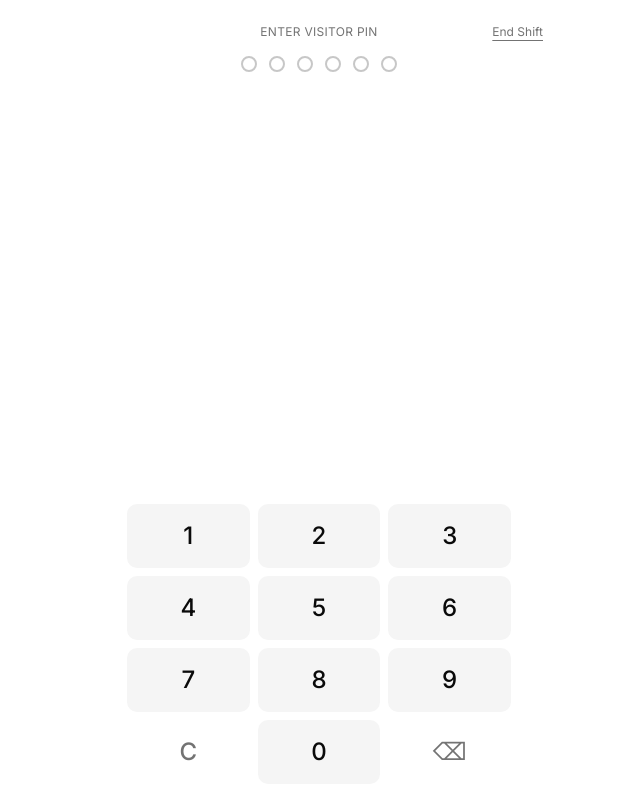
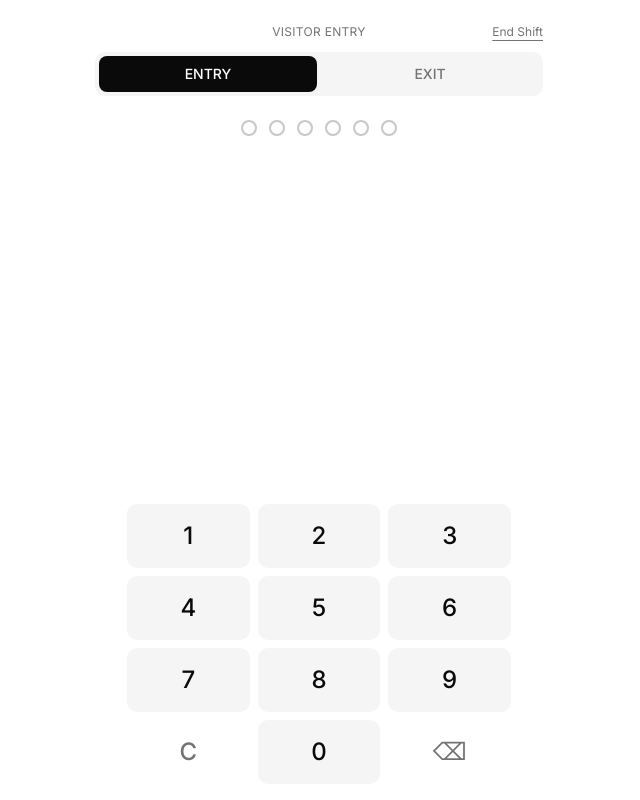
Before and after one commit to projectosb416/access-control-platform, a Next.js app: page /guard/entry in a window 1280 px wide. Shown: the whole page, without its empty margins (321-961 px from the left). Built offline with nearby package versions, Linux system fonts and the light colour scheme.

Commit message:
feat(guard): ENTRY/EXIT mode toggle (Phase 9)

```diff
--- a/app/guard/entry/page.tsx
+++ b/app/guard/entry/page.tsx
@@ -15,6 +15,8 @@ import {
 } from '@/components/ui/alert-dialog'
 import { playTierSound } from '@/lib/guard/sound'
 import { nextEntryKey } from '@/lib/guard/idempotency'
+
+type Direction = 'entry' | 'exit'
 
 type ResultCode =
   | 'GRANTED'
@@ -40,7 +42,6 @@ interface ResultPresentation {
 }
 
 // Presentation rules — see docs/phase-8/operational-states.md.
-// Guard-facing label is distinct per result code. Tier is shared.
 const PRESENTATION: Record<ResultCode, ResultPresentation> = {
   GRANTED: {
     tier: 'positive',
@@ -70,7 +71,7 @@ const PRESENTATION: Record<ResultCode, ResultPresentation> = {
   DENIED: {
     tier: 'warning',
     label: 'DENIED',
-    subtext: (r) => r ?? 'Entry not permitted',
+    subtext: (r) => r ?? 'Not permitted',
   },
   INVALID_PIN: {
     tier: 'negative',
@@ -123,15 +124,6 @@ interface ApiResult {
 const PIN_LENGTH = 6
 const SESSION_STORAGE_KEY = 'guard_shift_session_id'
 
-// ---------------------------------------------------------------------------
-// Real API call. Errors are normalised into result codes so the caller
-// has a single shape to handle.
-//
-//   200 → result_code from body
-//   401 → session expired; caller redirects to /guard
-//   5xx / network → SYSTEM_UNAVAILABLE result
-// ---------------------------------------------------------------------------
-
 class SessionExpiredError extends Error {
   constructor() {
     super('SESSION_EXPIRED')
@@ -139,7 +131,10 @@ class SessionExpiredError extends Error {
   }
 }
 
-async function callEntryApi(pin: string): Promise<ApiResult> {
+async function callGuardApi(
+  pin: string,
+  direction: Direction,
+): Promise<ApiResult> {
   const sessionId =
     typeof window !== 'undefined'
       ? window.sessionStorage.getItem(SESSION_STORAGE_KEY)
@@ -147,12 +142,12 @@ async function callEntryApi(pin: string): Promise<ApiResult> {
 
   const body: { pin: string; idempotency_key?: string } = { pin }
   if (sessionId) {
-    body.idempotency_key = nextEntryKey(sessionId, 'entry')
+    body.idempotency_key = nextEntryKey(sessionId, direction)
   }
 
   let res: Response
   try {
-    res = await fetch('/api/guard/entry', {
+    res = await fetch(`/api/guard/${direction}`, {
       method: 'POST',
       headers: { 'Content-Type': 'application/json' },
       body: JSON.stringify(body),
@@ -194,13 +189,14 @@ export default function GuardEntryPage() {
   const [pin, setPin] = useState('')
   const [submitting, setSubmitting] = useState(false)
   const [result, setResult] = useState<ApiResult | null>(null)
+  const [mode, setMode] = useState<Direction>('entry')
   const [endShiftOpen, setEndShiftOpen] = useState(false)
 
   const submitPin = useCallback(
-    async (value: string) => {
+    async (value: string, direction: Direction) => {
       setSubmitting(true)
       try {
-        const res = await callEntryApi(value)
+        const res = await callGuardApi(value, direction)
         setResult(res)
       } catch (err) {
         if (err instanceof SessionExpiredError) {
@@ -216,12 +212,10 @@ export default function GuardEntryPage() {
   )
 
   const handleEndShift = useCallback(async () => {
-    // Best-effort end. Never block the guard on a failing call — always
-    // clear local state and return to login.
     try {
       await fetch('/api/guard-session/end', { method: 'POST' })
     } catch {
-      // ignore
+      // Best-effort. Never block the guard on a failing call.
     }
     window.sessionStorage.removeItem(SESSION_STORAGE_KEY)
     router.replace('/guard')
@@ -235,7 +229,7 @@ export default function GuardEntryPage() {
     setPin(next)
 
     if (next.length === PIN_LENGTH) {
-      void submitPin(next)
+      void submitPin(next, mode)
     }
   }
 
@@ -302,9 +296,9 @@ export default function GuardEntryPage() {
   // ----- Input state -----
   return (
     <main className="flex flex-1 flex-col px-4 pt-6 pb-4">
-      <header className="relative mb-4 flex items-center justify-center">
+      <header className="relative mb-3 flex items-center justify-center">
         <p className="text-muted-foreground text-xs tracking-wide uppercase">
-          Enter visitor PIN
+          {mode === 'entry' ? 'Visitor entry' : 'Visitor exit'}
         </p>
         <button
           type="button"
@@ -315,7 +309,11 @@ export default function GuardEntryPage() {
         </button>
       </header>
 
-      <PinDots pin={pin} />
+      <ModeToggle mode={mode} onChange={setMode} disabled={submitting} />
+
+      <div className="mt-6">
+        <PinDots pin={pin} />
+      </div>
 
       <div className="mt-auto">
         <Keypad
@@ -343,6 +341,46 @@ export default function GuardEntryPage() {
         </AlertDialogContent>
       </AlertDialog>
     </main>
+  )
+}
+
+// ---------------------------------------------------------------------------
+
+function ModeToggle({
+  mode,
+  onChange,
+  disabled,
+}: {
+  mode: Direction
+  onChange: (d: Direction) => void
+  disabled: boolean
+}) {
+  const base =
+    'flex-1 py-2 text-sm font-medium transition-colors select-none rounded-md'
+  const active = 'bg-foreground text-background'
+  const inactive = 'text-muted-foreground hover:text-foreground'
+
+  return (
+    <div className="bg-muted flex gap-1 rounded-lg p-1">
+      <button
+        type="button"
+        onClick={() => onChange('entry')}
+        disabled={disabled}
+        className={`${base} ${mode === 'entry' ? active : inactive}`}
+        aria-pressed={mode === 'entry'}
+      >
+        ENTRY
+      </button>
+      <button
+        type="button"
+        onClick={() => onChange('exit')}
+        disabled={disabled}
+        className={`${base} ${mode === 'exit' ? active : inactive}`}
+        aria-pressed={mode === 'exit'}
+      >
+        EXIT
+      </button>
+    </div>
   )
 }
 
```
